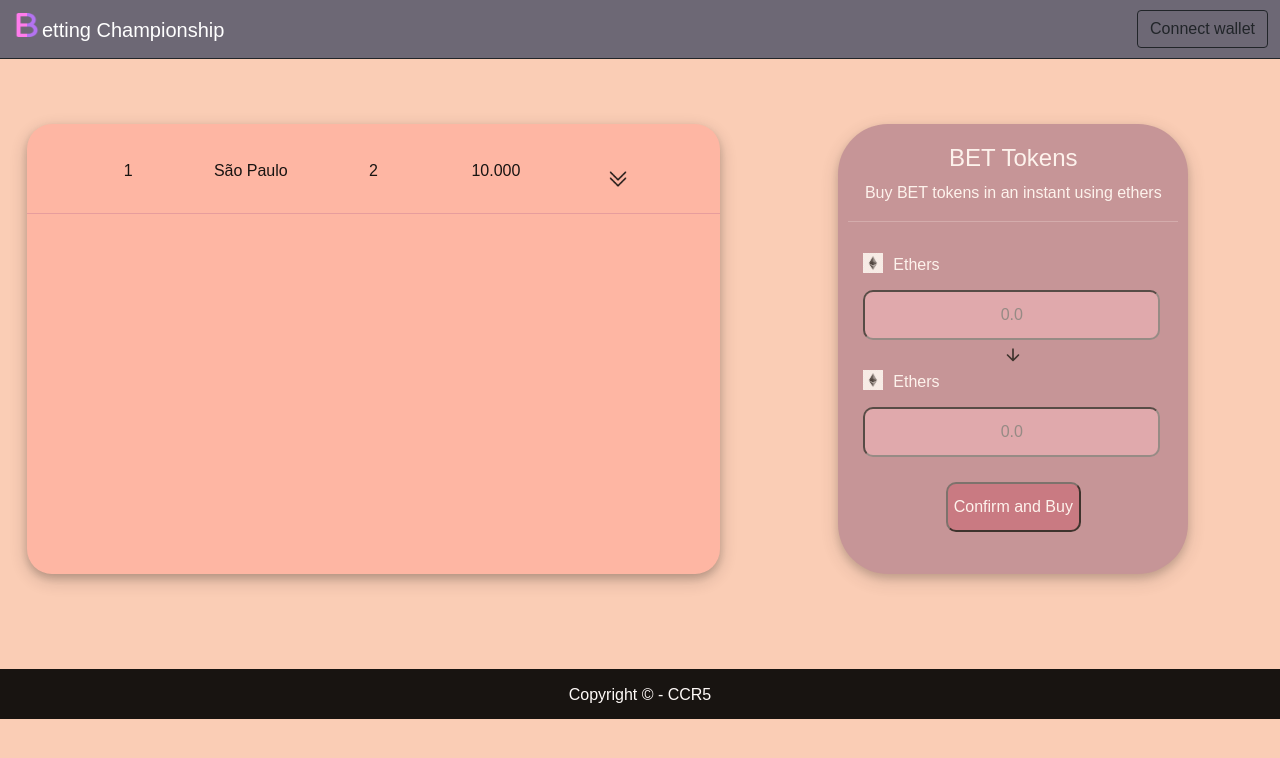
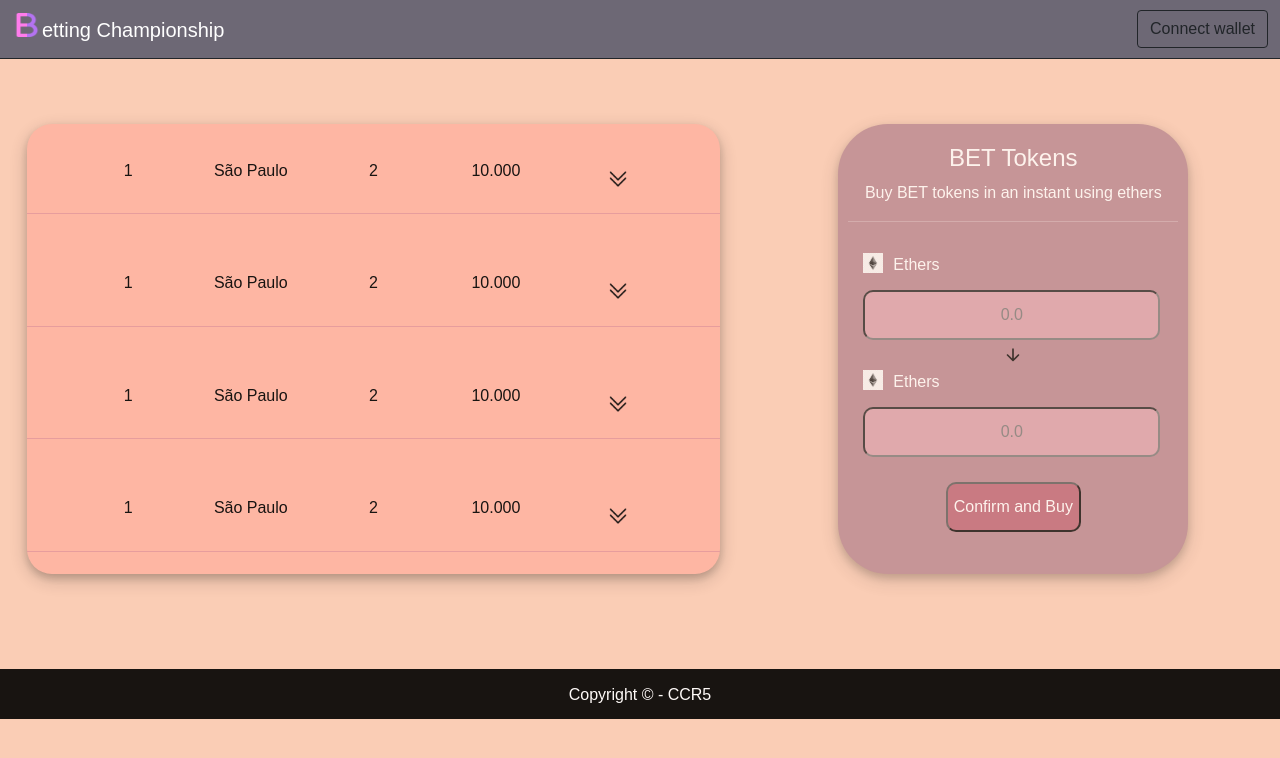
Before and after one commit to ccr5/betting-championship-dapp, a Next.js app: page / in a window 1280 px wide. Shown: the top 758 px of the page. Built offline with nearby package versions, Linux system fonts and the light colour scheme.

Commit message:
basic layout Ok

```diff
--- a/components/teams/teams.tsx
+++ b/components/teams/teams.tsx
@@ -1,23 +1,25 @@
 import { NextComponentType } from 'next'
 import React, { Component } from 'react'
-import TeamProps from '../../interfaces/team'
 import Team from '../team'
 import styles from './Teams.module.css'
 
 const Teams: NextComponentType = () => {
+  const array = [0, 1, 2, 3]
+
   return (
     <div className={styles.teams}>
       <table className={styles.teamsTable}>
         <thead></thead>
         <tbody id="teamsResults">
-          <Team />
-          {/* {
-            props.map((value, index) => {
+          {
+            array.map((value) => {
               return (
-                <Team team={value} />
+                <tr key={value}>
+                  <Team />
+                </tr>
               )
             })
-          } */}
+          }
         </tbody>
       </table>
     </div>
```
